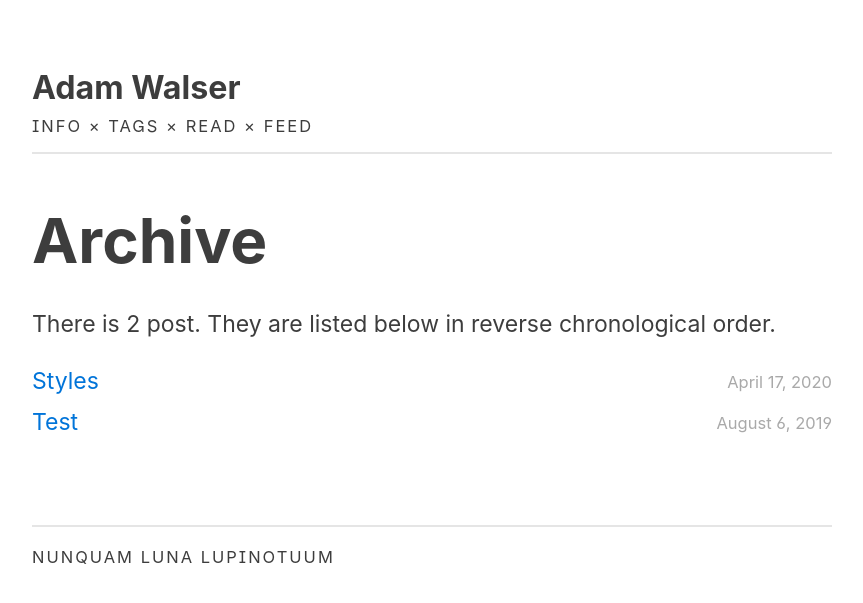
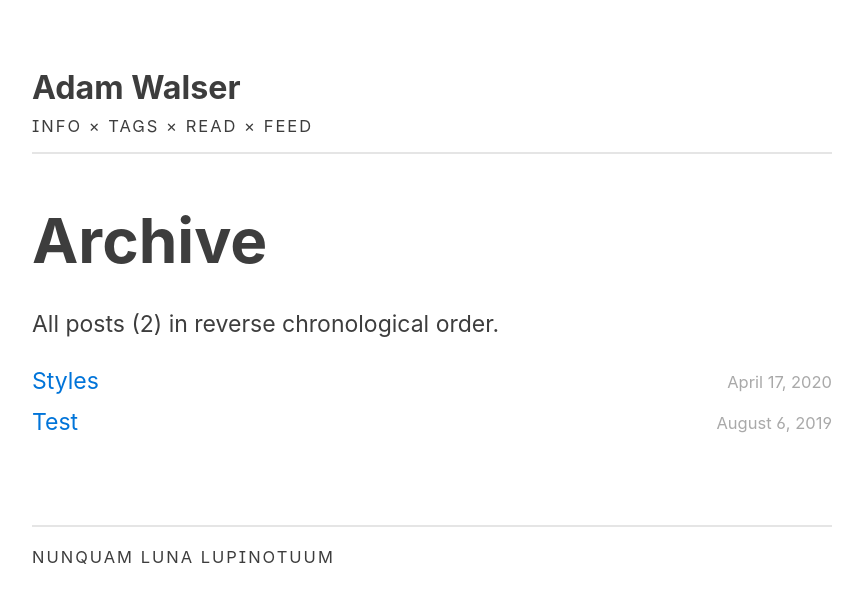
Before and after one commit to ajpwalser/ajpwalser.github.io, a Jekyll site: the page built from archive/index.html, in a window 1280 px wide. Shown: the top 603 px of the page, without its empty margins (208-1071 px from the left). Built offline with Jekyll 4.4.1, drawn with Linux system fonts in a browser that asks for light colours; some web fonts are replaced.

Commit message:
Update index.html

```diff
--- a/archive/index.html
+++ b/archive/index.html
@@ -5,7 +5,7 @@ description: All of Adam's posts
 ---
 
 <h2>Archive</h2>
-<p class="first">There is {{ site.posts.size }} post. They are listed below in reverse chronological order.</p>
+<p class="first">All posts ({{ site.posts.size }}) in reverse chronological order.</p>
 <ul class="headline">
 {% for post in site.posts %}
   <li style="align-items:center;display:flex;flex-wrap:wrap;justify-content:space-between;margin-bottom:10px;">
```
